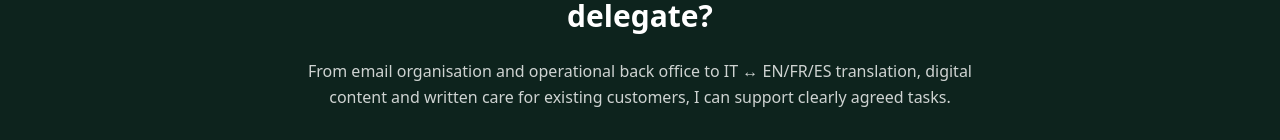
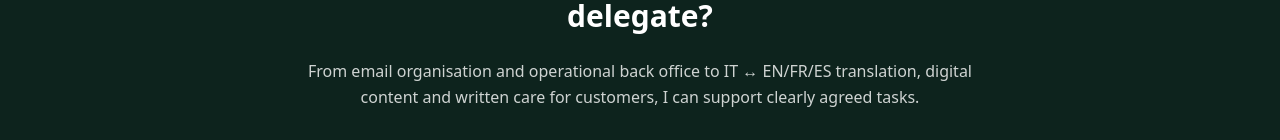
Before and after one commit to noemitomassetti/noemitomassetti-it, a React (Vite) app: page /work-examples in a window 1280 px wide. Shown: the part 11182-11322 px from the top of the page. Built offline with nearby package versions, Linux system fonts and the light colour scheme; the HTML template or start-up script is replaced by a standard one.

Commit message:
Use natural customer-care wording consistently in four languages while preserving no-acquisition scope

```diff
--- a/src/pages/Portfolio.tsx
+++ b/src/pages/Portfolio.tsx
@@ -907,10 +907,10 @@ export default function Portfolio() {
             {lang === "it"
               ? "Dalla gestione di email, agenda e ordini alle traduzioni IT ↔ EN/FR/ES, al customer care scritto e ai contenuti digitali: valutiamo insieme le attività da affidarmi."
               : lang === "fr"
-              ? "Du secrétariat et du back-office aux traductions IT ↔ EN/FR/ES, aux contenus numériques et au suivi écrit de vos clients existants : définissons ensemble les tâches à me confier."
+              ? "Du secrétariat et du back-office aux traductions IT ↔ EN/FR/ES, aux contenus numériques et au suivi écrit de vos clients : définissons ensemble les tâches à me confier."
               : lang === "es"
-              ? "Desde la secretaría y el back office hasta la traducción IT ↔ EN/FR/ES, los contenidos digitales y la atención escrita a clientes existentes: podemos concretar qué tareas necesitas delegar."
-              : "From email organisation and operational back office to IT ↔ EN/FR/ES translation, digital content and written care for existing customers, I can support clearly agreed tasks."}
+              ? "Desde la secretaría y el back office hasta la traducción IT ↔ EN/FR/ES, los contenidos digitales y la atención escrita a clientes: podemos concretar qué tareas necesitas delegar."
+              : "From email organisation and operational back office to IT ↔ EN/FR/ES translation, digital content and written care for customers, I can support clearly agreed tasks."}
           </p>
           <div className="flex flex-col sm:flex-row items-center justify-center gap-4 pt-2">
             <Link
```
